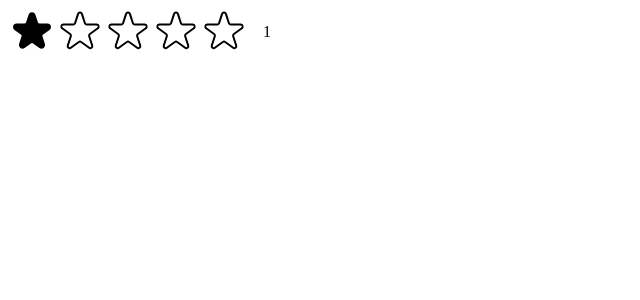
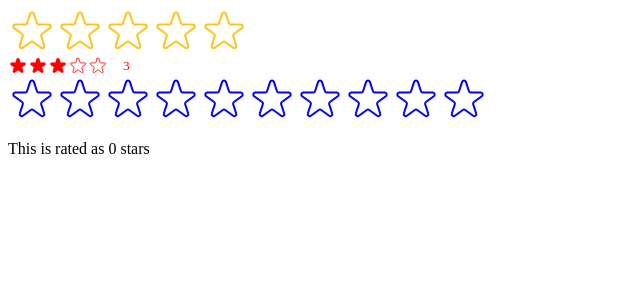
Before and after one commit to shubhamgoyalll/usepopcorn, a React (Create React App) app: page / in a window 1280 px wide. Shown: the top 300 px of the page, without its empty margins (0-640 px from the left). Built offline with nearby package versions, Linux system fonts and the light colour scheme.

Commit message:
Made a fully resuable component where user can enter whatever it want as a prop

```diff
--- a/src/StarRating.js
+++ b/src/StarRating.js
@@ -10,20 +10,32 @@ const starContainerStyle = {
   display: "flex",
 };
 
-const textStyle = {
-  lineHeight: "1",
-  margin: "0",
-};
-
-export default function StarRating({ maxRating = 5 }) {
-  const [rating, setRating] = useState(1);
-  const [tempRating, setTempRating] = useState(1);
+export default function StarRating({
+  maxRating = 5,
+  color = "#fcc419",
+  size = 48,
+  className = "",
+  messages = [],
+  defaultRating = 0,
+  onSetRating,
+}) {
+  const [rating, setRating] = useState(defaultRating);
+  const [tempRating, setTempRating] = useState(0);
 
   function handleRating(rating) {
     setRating(rating);
+    onSetRating(rating);
   }
+
+  const textStyle = {
+    lineHeight: "1",
+    margin: "0",
+    color,
+    fontSize: `${size / 1.5}px`,
+  };
+
   return (
-    <div style={containerStyle}>
+    <div style={containerStyle} className={className}>
       <div style={starContainerStyle}>
         {Array.from({ length: maxRating }, (_, i) => (
           <span>
@@ -35,21 +47,30 @@ export default function StarRating({ maxRating = 5 }) {
               onHoverIn={() => setTempRating(i + 1)}
               onHoverOut={() => setTempRating(0)}
               full={tempRating ? tempRating >= i + 1 : rating >= i + 1}
+              color={color}
+              size={size}
             />
           </span>
         ))}
       </div>
-      <p style={textStyle}>{tempRating || rating || ""}</p>
+      <p style={textStyle}>
+        {messages.length === maxRating
+          ? messages[tempRating ? tempRating - 1 : rating - 1]
+          : tempRating || rating || ""}
+      </p>
     </div>
   );
 }
-const starStyle = {
-  width: "48px",
-  height: "48px",
-  display: "block",
-};
 
-function Star({ onRate, full, onHoverIn, onHoverOut }) {
+function Star({ onRate, full, onHoverIn, onHoverOut, color, size }) {
+  const starStyle = {
+    width: `${size}px`,
+    height: `${size}px`,
+    display: "block",
+    color,
+    cursor: "pointer",
+  };
+
   return (
     <span
       role="button"
@@ -62,8 +83,8 @@ function Star({ onRate, full, onHoverIn, onHoverOut }) {
         <svg
           xmlns="http://www.w3.org/2000/svg"
           viewBox="0 0 20 20"
-          fill="#000"
-          stroke="#000"
+          fill={color}
+          stroke={color}
         >
           <path d="M9.049 2.927c.3-.921 1.603-.921 1.902 0l1.07 3.292a1 1 0 00.95.69h3.462c.969 0 1.371 1.24.588 1.81l-2.8 2.034a1 1 0 00-.364 1.118l1.07 3.292c.3.921-.755 1.688-1.54 1.118l-2.8-2.034a1 1 0 00-1.175 0l-2.8 2.034c-.784.57-1.838-.197-1.539-1.118l1.07-3.292a1 1 0 00-.364-1.118L2.98 8.72c-.783-.57-.38-1.81.588-1.81h3.461a1 1 0 00.951-.69l1.07-3.292z" />
         </svg>
@@ -72,7 +93,7 @@ function Star({ onRate, full, onHoverIn, onHoverOut }) {
           xmlns="http://www.w3.org/2000/svg"
           fill="none"
           viewBox="0 0 24 24"
-          stroke="#000"
+          stroke={color}
         >
           <path
             strokeLinecap="round"
--- a/src/index.js
+++ b/src/index.js
@@ -3,11 +3,29 @@ import ReactDOM from "react-dom/client";
 // import "./index.css";
 // import App from "./App";
 import StarRating from "./StarRating";
+import { useState } from "react";
+
+//What if we need rating outside
+function Test() {
+  const [movieRating, setMovieRating] = useState(0);
+
+  return (
+    <div>
+      <StarRating color="blue" maxRating={10} onSetRating={setMovieRating} />
+      <p>This is rated as {movieRating} stars</p>
+    </div>
+  );
+}
 
 const root = ReactDOM.createRoot(document.getElementById("root"));
 root.render(
   <React.StrictMode>
     {/* <App /> */}
-    <StarRating maxRating={5} />
+    <StarRating
+      maxRating={5}
+      messages={["Terrible", "Bad", "Okay", "Good", "Excellent"]}
+    />
+    <StarRating size={20} color="red" className="test" defaultRating={3} />
+    <Test />
   </React.StrictMode>
 );
```
